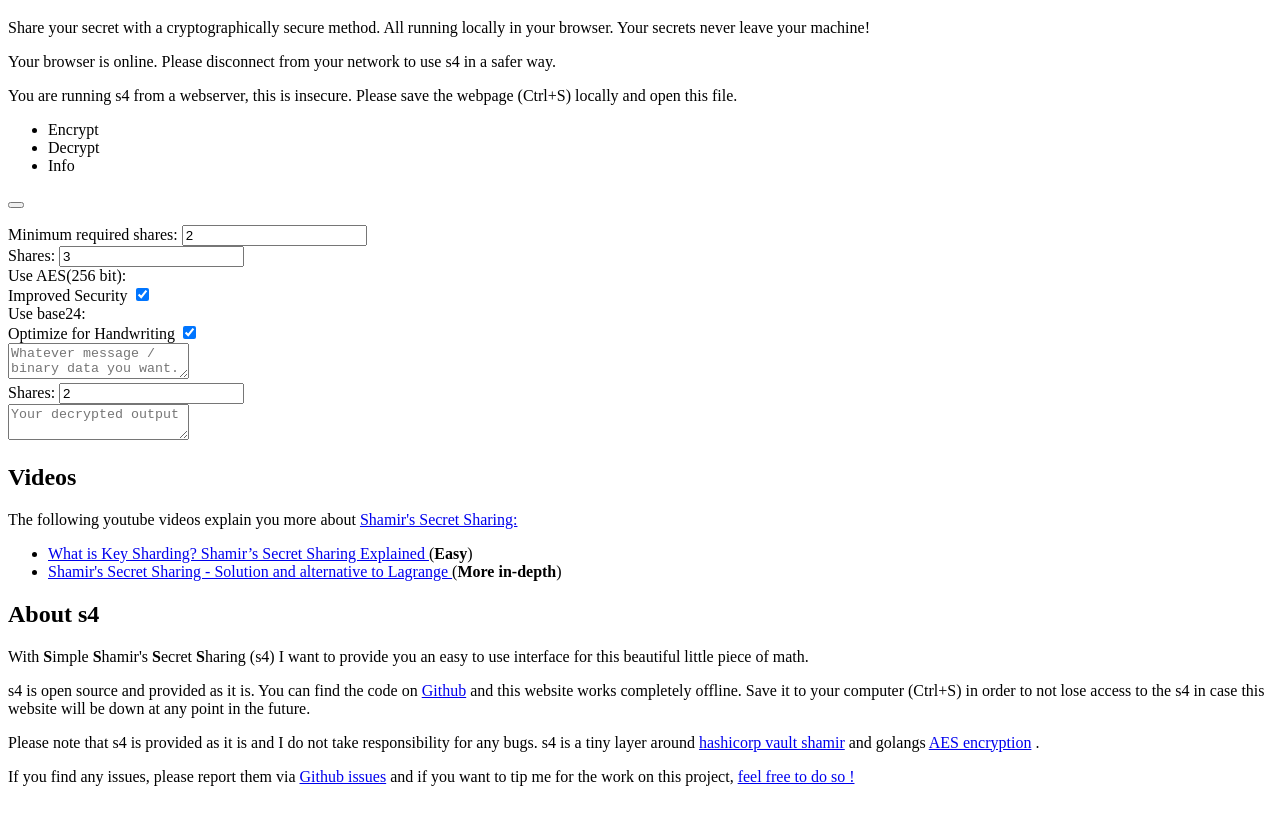
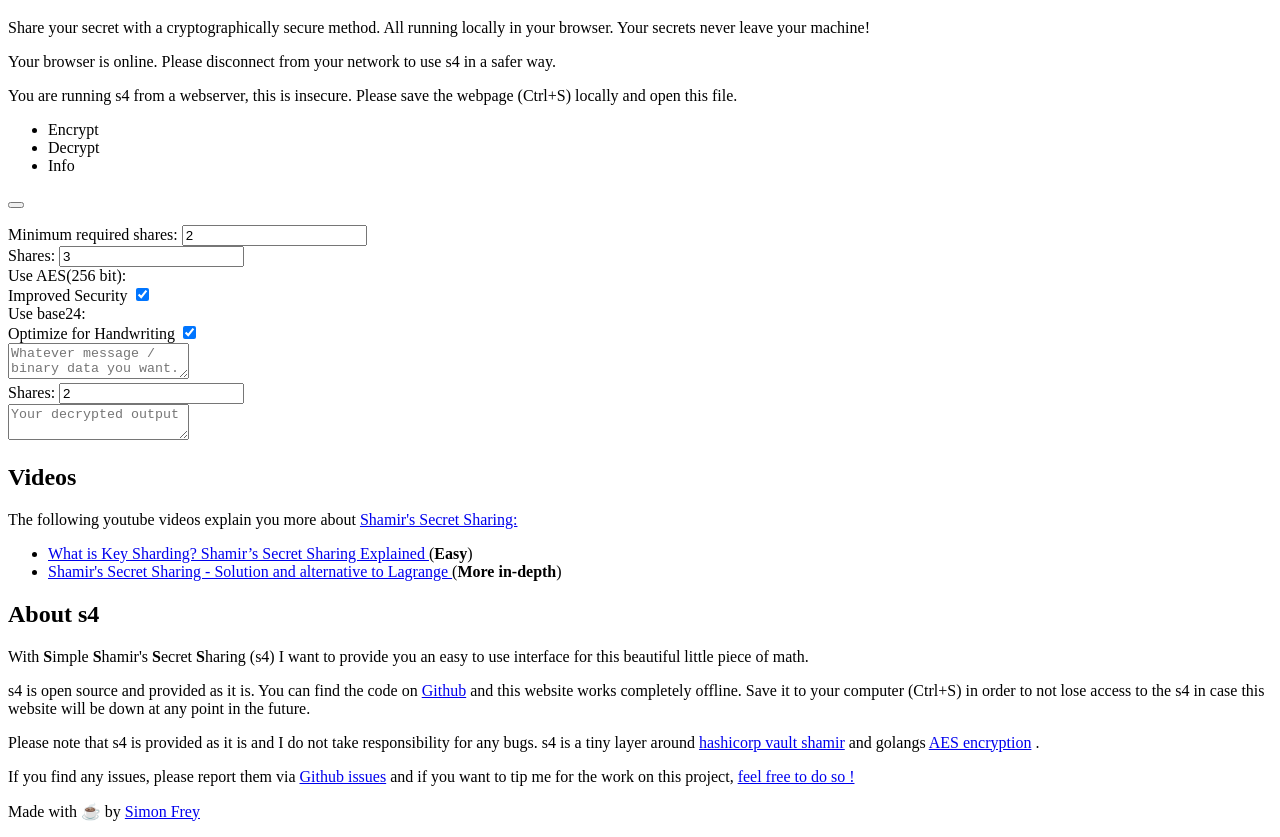
Before and after one commit to simonfrey/s4, a plain HTML site: page frontend/index.template.html in a window 1280 px wide. Shown: the part 61-898 px from the top of the page. Before the commit the page ends 863 px from the top, so only its background shows below. Drawn offline with Linux system fonts and the light colour scheme.

Commit message:
Add credit to simon-frey.com

```diff
--- a/frontend/css/style.css
+++ b/frontend/css/style.css
@@ -161,6 +161,9 @@ textarea {
     font-family: monospace;
 }
 
+footer{
+    text-align: right;
+}
 a {
     color: var(--blue);
     cursor: pointer;
--- a/frontend/index.template.html
+++ b/frontend/index.template.html
@@ -128,7 +128,13 @@
             </p>
         </div>
     </section>
+    <footer>
+        <p>
+            Made with ☕ by
+            <a href="https://simon-frey.com" target="_blank">Simon Frey</a>
+        </p>
 
+    </footer>
 </div>
 
 </body>
```
